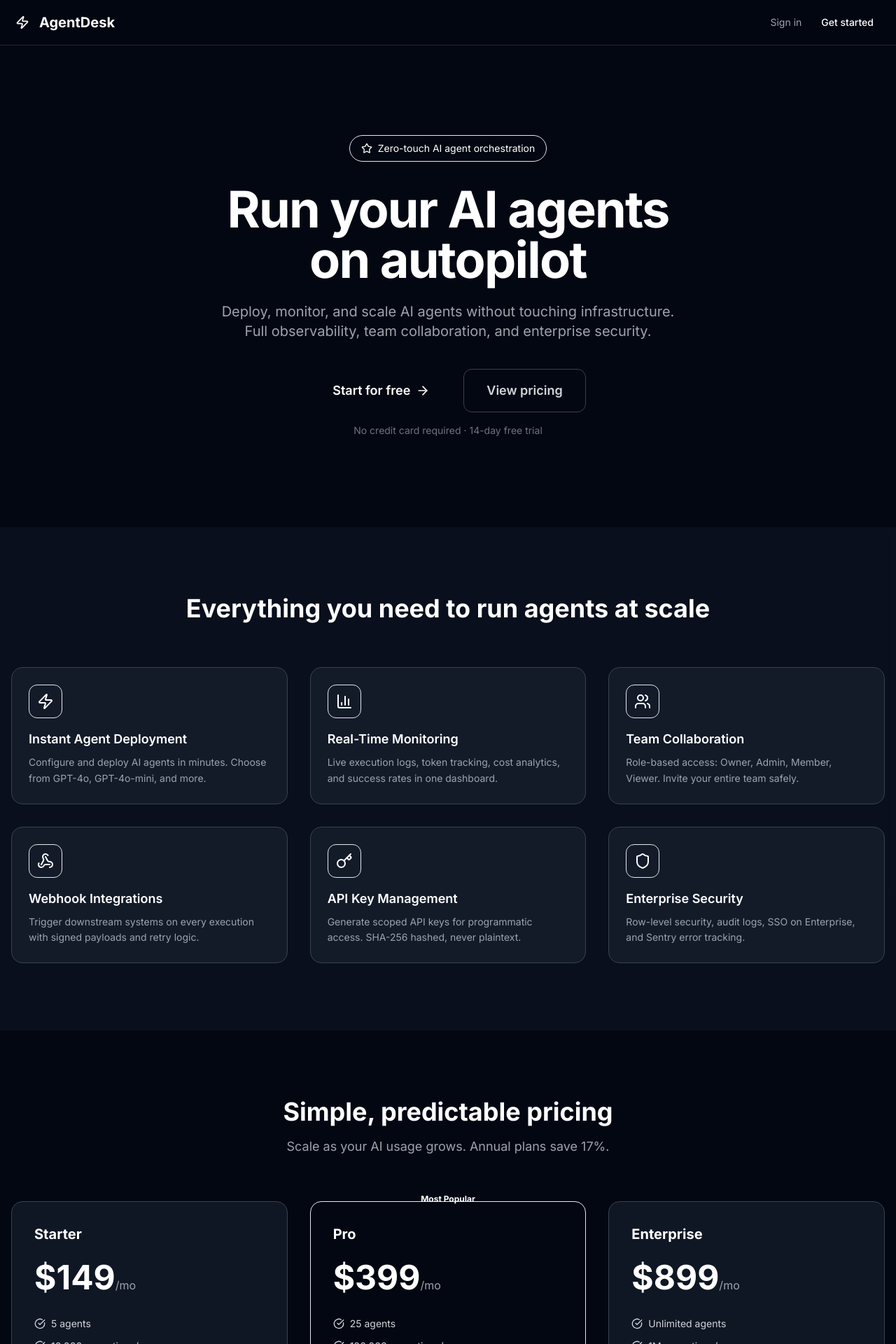
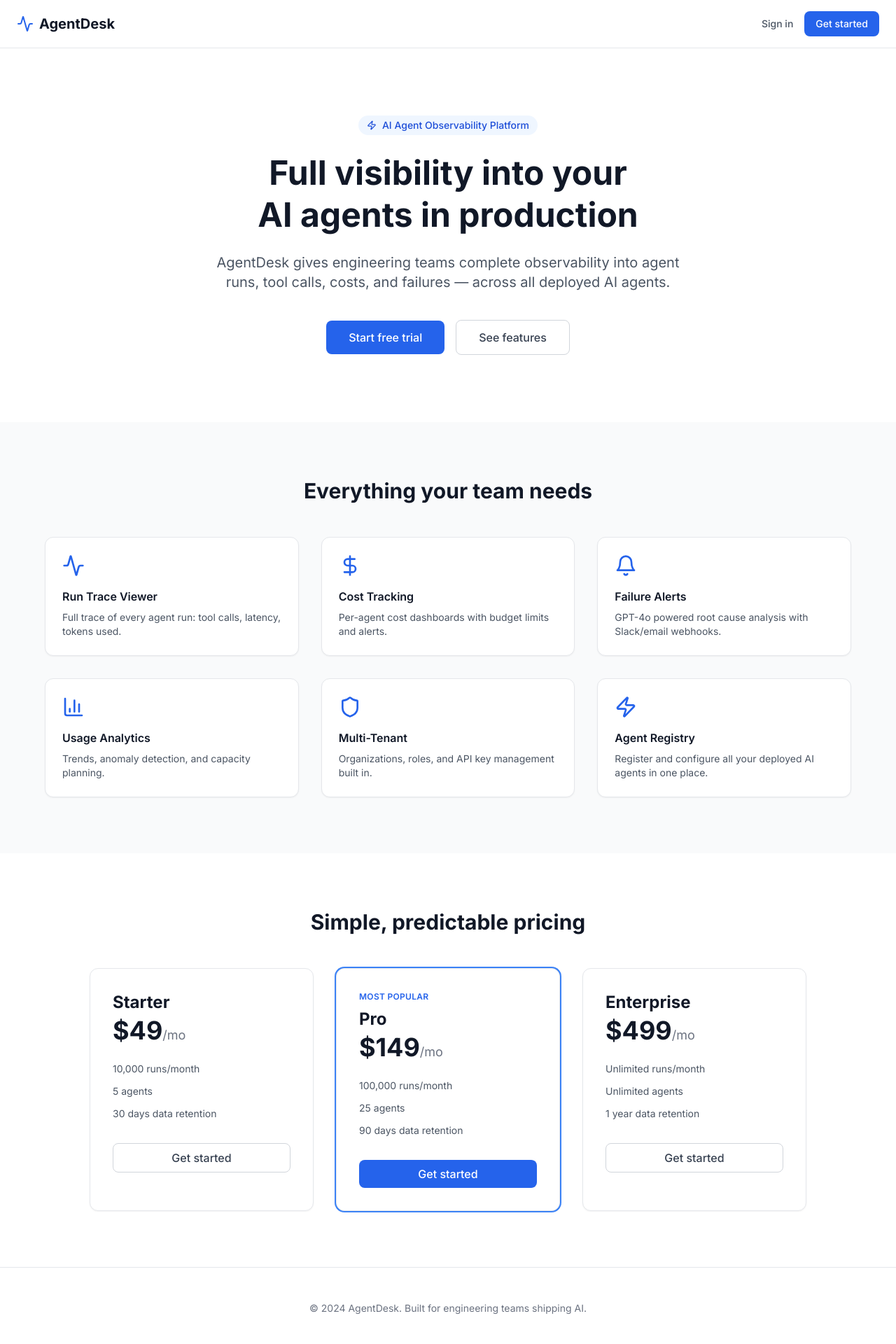
Before and after one commit to 21leahcimhtiek-oss/agentdesk, a Next.js app: page / in a window 1280 px wide. Shown: the top 1920 px of the page at 70% size. Built offline with nearby package versions, Linux system fonts and the light colour scheme.

Commit message:
Add src/app/page.tsx

```diff
--- a/src/app/page.tsx
+++ b/src/app/page.tsx
@@ -1,104 +1,87 @@
-import Link from "next/link";
-import { Zap, Shield, BarChart3, Users, Webhook, Key, CheckCircle, ArrowRight, Star } from "lucide-react";
+import Link from 'next/link';
+import { Activity, BarChart3, Bell, DollarSign, Shield, Zap } from 'lucide-react';
 
 const features = [
-  { icon: Zap, title: "Instant Agent Deployment", description: "Configure and deploy AI agents in minutes. Choose from GPT-4o, GPT-4o-mini, and more." },
-  { icon: BarChart3, title: "Real-Time Monitoring", description: "Live execution logs, token tracking, cost analytics, and success rates in one dashboard." },
-  { icon: Users, title: "Team Collaboration", description: "Role-based access: Owner, Admin, Member, Viewer. Invite your entire team safely." },
-  { icon: Webhook, title: "Webhook Integrations", description: "Trigger downstream systems on every execution with signed payloads and retry logic." },
-  { icon: Key, title: "API Key Management", description: "Generate scoped API keys for programmatic access. SHA-256 hashed, never plaintext." },
-  { icon: Shield, title: "Enterprise Security", description: "Row-level security, audit logs, SSO on Enterprise, and Sentry error tracking." },
+  { icon: Activity, title: 'Run Trace Viewer', desc: 'Full trace of every agent run: tool calls, latency, tokens used.' },
+  { icon: DollarSign, title: 'Cost Tracking', desc: 'Per-agent cost dashboards with budget limits and alerts.' },
+  { icon: Bell, title: 'Failure Alerts', desc: 'GPT-4o powered root cause analysis with Slack/email webhooks.' },
+  { icon: BarChart3, title: 'Usage Analytics', desc: 'Trends, anomaly detection, and capacity planning.' },
+  { icon: Shield, title: 'Multi-Tenant', desc: 'Organizations, roles, and API key management built in.' },
+  { icon: Zap, title: 'Agent Registry', desc: 'Register and configure all your deployed AI agents in one place.' },
 ];
 
 const plans = [
-  { name: "Starter", price: 149, highlighted: false, cta: "Start Free Trial",
-    features: ["5 agents","10,000 executions/mo","API access","Email support","Basic analytics"] },
-  { name: "Pro", price: 399, highlighted: true, cta: "Start Free Trial",
-    features: ["25 agents","100,000 executions/mo","Webhooks","Priority support","Advanced analytics","10 team members"] },
-  { name: "Enterprise", price: 899, highlighted: false, cta: "Contact Sales",
-    features: ["Unlimited agents","1M executions/mo","SSO / SAML","99.9% SLA","Dedicated support","Audit logs"] },
+  { name: 'Starter', price: 49, runs: '10,000', agents: '5', retention: '30 days', highlight: false },
+  { name: 'Pro', price: 149, runs: '100,000', agents: '25', retention: '90 days', highlight: true },
+  { name: 'Enterprise', price: 499, runs: 'Unlimited', agents: 'Unlimited', retention: '1 year', highlight: false },
 ];
 
-export default function HomePage() {
+export default function LandingPage() {
   return (
-    <div className="min-h-screen bg-gray-950 text-white">
-      <nav className="border-b border-gray-800 sticky top-0 z-50 bg-gray-950/90 backdrop-blur-sm">
-        <div className="max-w-7xl mx-auto px-4 h-16 flex items-center justify-between">
-          <div className="flex items-center gap-2">
-            <div className="w-8 h-8 rounded-lg bg-aurora-600 flex items-center justify-center">
-              <Zap className="w-5 h-5 text-white" />
-            </div>
-            <span className="text-xl font-bold">AgentDesk</span>
-          </div>
-          <div className="flex items-center gap-3">
-            <Link href="/login" className="text-sm text-gray-400 hover:text-white transition-colors">Sign in</Link>
-            <Link href="/signup" className="text-sm bg-aurora-600 hover:bg-aurora-700 text-white px-4 py-2 rounded-lg transition-colors font-medium">Get started</Link>
-          </div>
+    <div className="min-h-screen bg-white">
+      <nav className="border-b border-gray-200 px-6 py-4 flex items-center justify-between max-w-7xl mx-auto">
+        <div className="flex items-center gap-2">
+          <Activity className="h-6 w-6 text-brand-600" />
+          <span className="font-bold text-xl text-gray-900">AgentDesk</span>
+        </div>
+        <div className="flex items-center gap-4">
+          <Link href="/login" className="text-gray-600 hover:text-gray-900 text-sm font-medium">Sign in</Link>
+          <Link href="/signup" className="btn-primary text-sm">Get started</Link>
         </div>
       </nav>
 
-      <section className="relative overflow-hidden py-24 sm:py-32">
-        <div className="absolute inset-0 bg-[radial-gradient(ellipse_at_top,_var(--tw-gradient-stops))] from-aurora-900/40 via-gray-950 to-gray-950" />
-        <div className="relative max-w-7xl mx-auto px-4 text-center">
-          <div className="inline-flex items-center gap-2 bg-aurora-950 border border-aurora-800 text-aurora-300 text-sm px-4 py-2 rounded-full mb-8">
-            <Star className="w-4 h-4" /><span>Zero-touch AI agent orchestration</span>
-          </div>
-          <h1 className="text-5xl sm:text-7xl font-bold tracking-tight mb-6">
-            Run your AI agents<br /><span className="gradient-text">on autopilot</span>
-          </h1>
-          <p className="text-xl text-gray-400 max-w-2xl mx-auto mb-10">
-            Deploy, monitor, and scale AI agents without touching infrastructure. Full observability, team collaboration, and enterprise security.
-          </p>
-          <div className="flex flex-col sm:flex-row gap-4 justify-center">
-            <Link href="/signup" className="inline-flex items-center gap-2 bg-aurora-600 hover:bg-aurora-700 text-white px-8 py-4 rounded-xl font-semibold text-lg transition-colors">
-              Start for free <ArrowRight className="w-5 h-5" />
-            </Link>
-            <Link href="#pricing" className="inline-flex items-center gap-2 border border-gray-700 hover:border-gray-500 text-gray-300 px-8 py-4 rounded-xl font-semibold text-lg transition-colors">
-              View pricing
-            </Link>
-          </div>
-          <p className="text-sm text-gray-500 mt-4">No credit card required · 14-day free trial</p>
+      <section className="py-24 px-6 text-center max-w-4xl mx-auto">
+        <div className="inline-flex items-center gap-2 bg-brand-50 text-brand-700 text-sm font-medium px-3 py-1 rounded-full mb-6">
+          <Zap className="h-3.5 w-3.5" />
+          AI Agent Observability Platform
+        </div>
+        <h1 className="text-5xl font-bold text-gray-900 mb-6 leading-tight">
+          Full visibility into your<br />AI agents in production
+        </h1>
+        <p className="text-xl text-gray-600 mb-10 max-w-2xl mx-auto">
+          AgentDesk gives engineering teams complete observability into agent runs, tool calls, costs, and failures — across all deployed AI agents.
+        </p>
+        <div className="flex items-center justify-center gap-4">
+          <Link href="/signup" className="btn-primary text-base px-8 py-3">Start free trial</Link>
+          <Link href="#features" className="btn-secondary text-base px-8 py-3">See features</Link>
         </div>
       </section>
 
-      <section id="features" className="py-24 bg-gray-900/50">
-        <div className="max-w-7xl mx-auto px-4">
-          <h2 className="text-4xl font-bold text-center mb-16">Everything you need to run agents at scale</h2>
+      <section id="features" className="py-20 px-6 bg-gray-50">
+        <div className="max-w-6xl mx-auto">
+          <h2 className="text-3xl font-bold text-center text-gray-900 mb-12">Everything your team needs</h2>
           <div className="grid grid-cols-1 md:grid-cols-2 lg:grid-cols-3 gap-8">
             {features.map((f) => (
-              <div key={f.title} className="bg-gray-800/50 border border-gray-700 rounded-2xl p-6 hover:border-aurora-700 transition-colors">
-                <div className="w-12 h-12 bg-aurora-950 rounded-xl flex items-center justify-center mb-4 border border-aurora-800">
-                  <f.icon className="w-6 h-6 text-aurora-400" />
-                </div>
-                <h3 className="text-lg font-semibold mb-2">{f.title}</h3>
-                <p className="text-gray-400 text-sm leading-relaxed">{f.description}</p>
+              <div key={f.title} className="card p-6">
+                <f.icon className="h-8 w-8 text-brand-600 mb-4" />
+                <h3 className="font-semibold text-gray-900 mb-2">{f.title}</h3>
+                <p className="text-gray-600 text-sm">{f.desc}</p>
               </div>
             ))}
           </div>
         </div>
       </section>
 
-      <section id="pricing" className="py-24">
-        <div className="max-w-7xl mx-auto px-4">
-          <h2 className="text-4xl font-bold text-center mb-4">Simple, predictable pricing</h2>
-          <p className="text-gray-400 text-lg text-center mb-16">Scale as your AI usage grows. Annual plans save 17%.</p>
+      <section id="pricing" className="py-20 px-6">
+        <div className="max-w-5xl mx-auto">
+          <h2 className="text-3xl font-bold text-center text-gray-900 mb-12">Simple, predictable pricing</h2>
           <div className="grid grid-cols-1 md:grid-cols-3 gap-8">
             {plans.map((plan) => (
-              <div key={plan.name} className={`relative rounded-2xl p-8 border ${plan.highlighted ? "bg-aurora-900/30 border-aurora-500" : "bg-gray-800/50 border-gray-700"}`}>
-                {plan.highlighted && (
-                  <div className="absolute -top-4 left-1/2 -translate-x-1/2 bg-aurora-600 text-white text-xs font-bold px-4 py-1 rounded-full">Most Popular</div>
+              <div key={plan.name} className={`card p-8 ${plan.highlight ? 'ring-2 ring-brand-500' : ''}`}>
+                {plan.highlight && (
+                  <div className="text-xs font-semibold text-brand-600 uppercase tracking-wide mb-2">Most popular</div>
                 )}
-                <h3 className="text-xl font-bold mb-6">{plan.name}</h3>
-                <div className="mb-8"><span className="text-5xl font-bold">${plan.price}</span><span className="text-gray-400">/mo</span></div>
-                <ul className="space-y-3 mb-8">
-                  {plan.features.map((feat) => (
-                    <li key={feat} className="flex items-center gap-2 text-sm text-gray-300">
-                      <CheckCircle className="w-4 h-4 text-aurora-400 flex-shrink-0" />{feat}
-                    </li>
-                  ))}
+                <div className="text-2xl font-bold text-gray-900 mb-1">{plan.name}</div>
+                <div className="text-4xl font-bold text-gray-900 mb-6">
+                  ${plan.price}<span className="text-lg font-normal text-gray-500">/mo</span>
+                </div>
+                <ul className="space-y-3 mb-8 text-sm text-gray-600">
+                  <li>{plan.runs} runs/month</li>
+                  <li>{plan.agents} agents</li>
+                  <li>{plan.retention} data retention</li>
                 </ul>
-                <Link href="/signup" className={`block text-center py-3 px-6 rounded-xl font-semibold transition-colors ${plan.highlighted ? "bg-aurora-600 hover:bg-aurora-700 text-white" : "border border-gray-600 hover:border-gray-400 text-gray-300"}`}>
-                  {plan.cta}
+                <Link href="/signup" className={plan.highlight ? 'btn-primary w-full text-center block' : 'btn-secondary w-full text-center block'}>
+                  Get started
                 </Link>
               </div>
             ))}
@@ -106,13 +89,8 @@ export default function HomePage() {
         </div>
       </section>
 
-      <footer className="border-t border-gray-800 py-12">
-        <div className="max-w-7xl mx-auto px-4 flex flex-col md:flex-row justify-between items-center gap-4 text-sm text-gray-400">
-          <span>AgentDesk by Aurora Rayes LLC</span>
-          <div className="flex gap-6">
-            <a href="mailto:support@agentdesk.app" className="hover:text-white transition-colors">Support</a>
-          </div>
-        </div>
+      <footer className="border-t border-gray-200 py-12 px-6 text-center text-gray-500 text-sm">
+        <p>© 2024 AgentDesk. Built for engineering teams shipping AI.</p>
       </footer>
     </div>
   );
```
